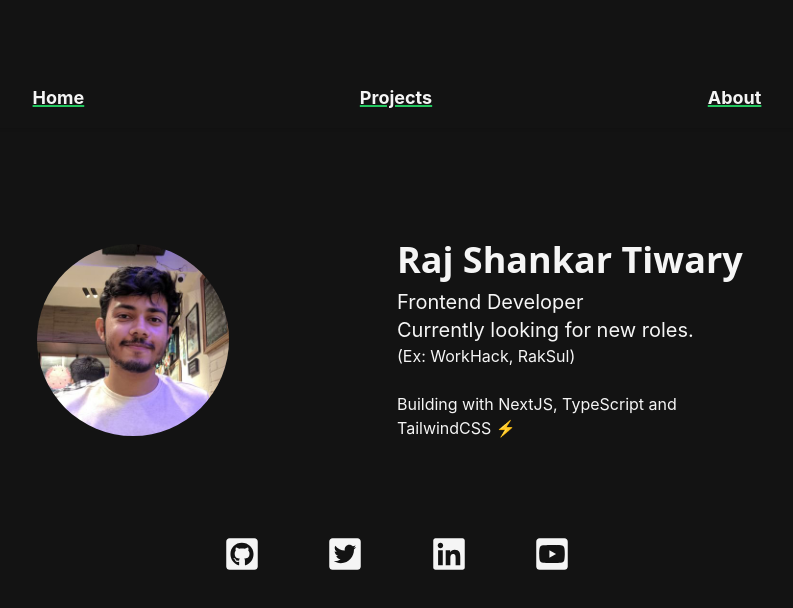
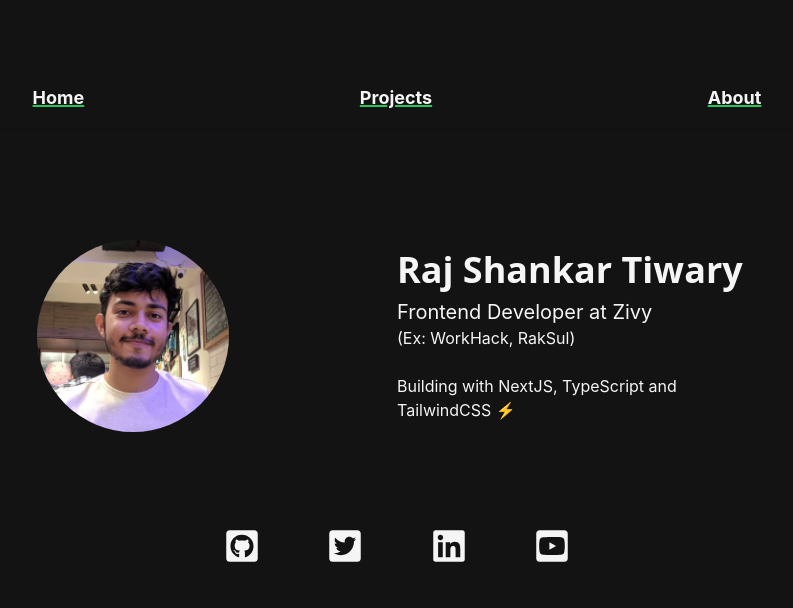
Before and after one commit to ravoluzen/my-portfolio, a React (Create React App) app: page / in a window 1280 px wide. Shown: the top 608 px of the page, without its empty margins (243-1036 px from the left). Built offline with nearby package versions, Linux system fonts and the light colour scheme.

Commit message:
update profile title

```diff
--- a/src/components/Home.js
+++ b/src/components/Home.js
@@ -19,9 +19,7 @@ const Home = () => {
 
                 <h1 className='mb-2 text-xl font-bold font-sans md:text-4xl'>Raj Shankar Tiwary</h1>
                 <h3 className='font-normal  md:text-xl'>
-                  Frontend Developer
-                  <br></br>
-                  Currently looking for new roles.
+                  Frontend Developer at <a href="https://zivy.app" target="_blank">Zivy</a>
                 </h3>
                 <p>(Ex: WorkHack, RakSul)</p>
                 <br></br>
```
